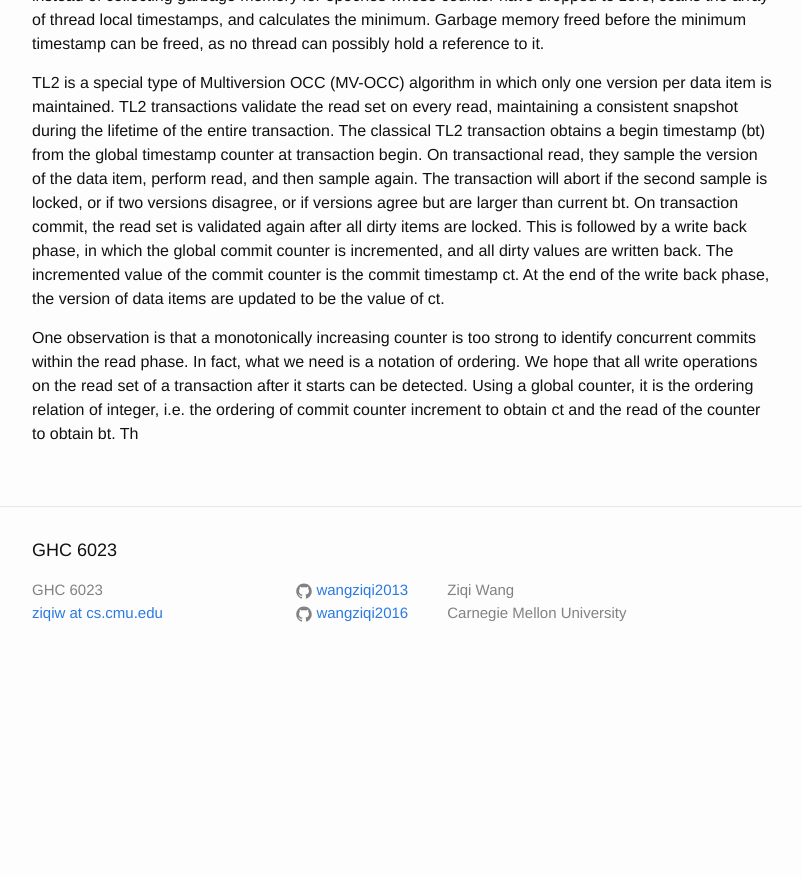
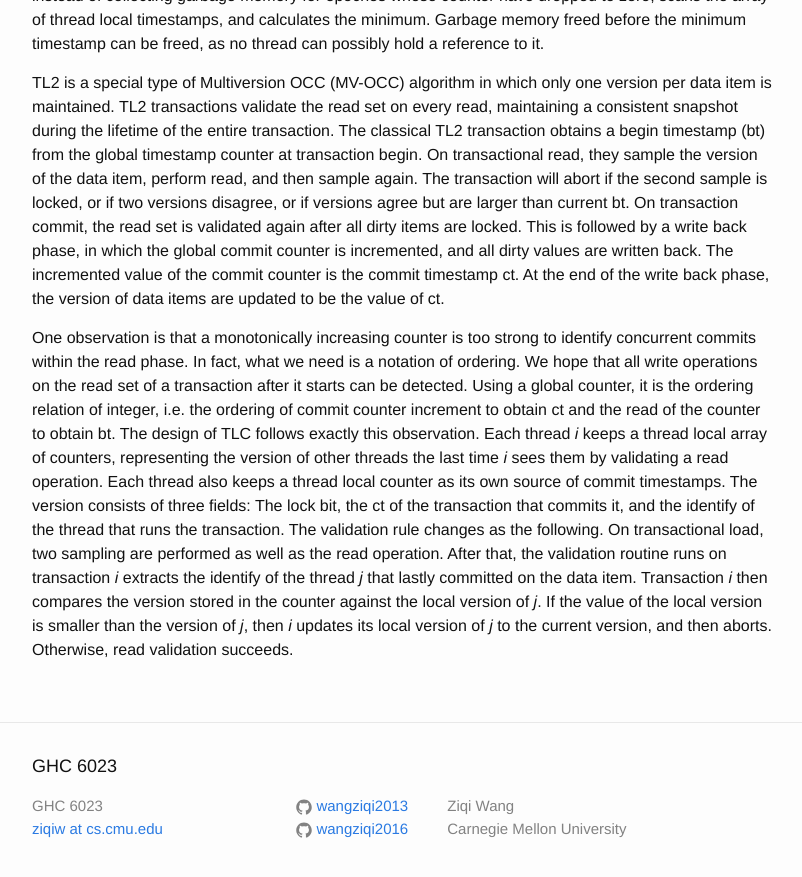
Before and after one commit to wangziqi2013/wangziqi2013.github.io, a Jekyll site: the page built from _posts/2018-05-30-tlc.markdown, in a window 1280 px wide and 900 px high, scrolled down 829 px. Shown: the top 877 px of the window, without its empty margins (238-1040 px from the left). Built offline with Jekyll 4.4.1, drawn with Linux system fonts in a browser that asks for light colours; before the commit the page ends 1513 px from its top, so only the background shows below that.

Commit message:
Finish read validation

```diff
--- a/_posts/2018-05-30-tlc.markdown
+++ b/_posts/2018-05-30-tlc.markdown
@@ -45,4 +45,13 @@ version of data items are updated to be the value of ct.
 One observation is that a monotonically increasing counter is too strong to identify concurrent commits within
 the read phase. In fact, what we need is a notation of ordering. We hope that all write operations on the read set of
 a transaction after it starts can be detected. Using a global counter, it is the ordering relation of integer, i.e. the
-ordering of commit counter increment to obtain ct and the read of the counter to obtain bt. Th
+ordering of commit counter increment to obtain ct and the read of the counter to obtain bt. The design of TLC follows
+exactly this observation. Each thread *i* keeps a thread local array of counters, representing the version of other threads
+the last time *i* sees them by validating a read operation. Each thread also keeps a thread local counter as its own
+source of commit timestamps. The version consists of three fields: The lock bit, the ct of the transaction that commits
+it, and the identify of the thread that runs the transaction. The validation rule changes as the following. On transactional load,
+two sampling are performed as well as the read operation. After that, the validation routine runs on transaction *i*
+extracts the identify of the thread *j* that lastly committed on the data item. Transaction *i* then compares the version
+stored in the counter against the local version of *j*. If the value of the local version is smaller than the version
+of *j*, then *i* updates its local version of *j* to the current version, and then aborts. Otherwise, read validation
+succeeds.
```
